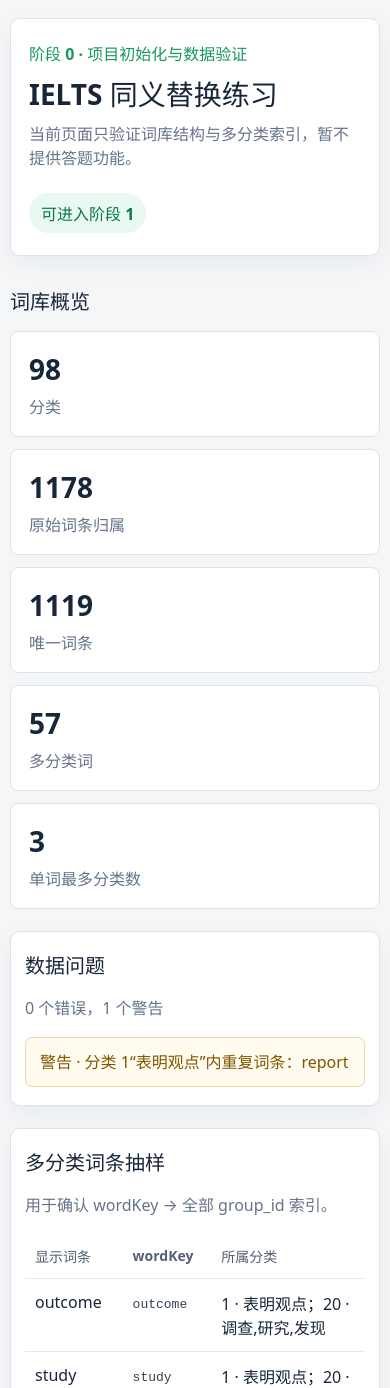
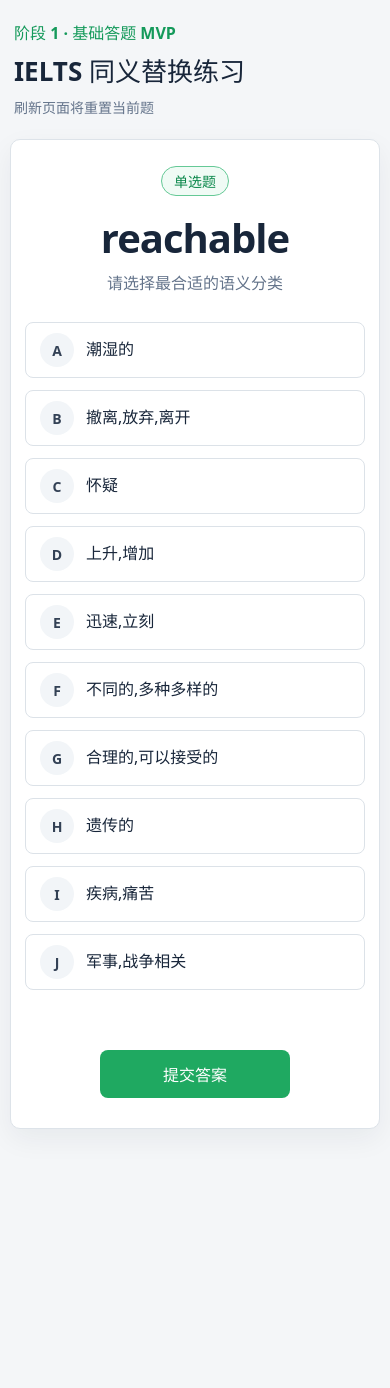
Before and after one commit to GnoriQnap/ielts-v2-html-css-javascript, a website with bundled scripts: page index.html in a window 390 px wide. Shown: the top 1388 px of the page. After the commit the page ends 1193 px from the top, so only its background shows below. Built offline with nearby package versions, Linux system fonts and the light colour scheme.

Commit message:
feat: add core single and multiple choice practice

```diff
--- a/css/base.css
+++ b/css/base.css
@@ -8,84 +8,150 @@
 
 * { box-sizing: border-box; }
 body { margin: 0; min-width: 0; }
-button, input { font: inherit; }
+button { font: inherit; }
 
-.diagnostic-shell {
-  width: min(1120px, calc(100% - 32px));
+.practice-shell {
+  width: min(1040px, calc(100% - 32px));
   margin: 0 auto;
-  padding: 48px 0 64px;
+  padding: 38px 0 64px;
 }
 
-.page-header, .panel {
-  border: 1px solid #dde3e9;
-  border-radius: 10px;
-  background: #fff;
-  box-shadow: 0 8px 24px rgb(24 38 58 / 5%);
-}
-
-.page-header {
+.site-header {
   display: flex;
   align-items: flex-start;
   justify-content: space-between;
   gap: 24px;
-  padding: 28px 30px;
+  margin-bottom: 22px;
+  padding: 0 4px;
 }
 
 h1, h2, p { margin-top: 0; }
-h1 { margin-bottom: 8px; font-size: clamp(28px, 4vw, 38px); }
-h2 { margin: 30px 0 16px; font-size: 20px; }
-.panel h2 { margin: 0; }
-.eyebrow { margin-bottom: 8px; color: #159a5b; font-weight: 700; }
-.subtitle, .section-heading p { margin-bottom: 0; color: #64748b; }
+h1 { margin-bottom: 0; font-size: clamp(26px, 4vw, 36px); }
+.eyebrow { margin-bottom: 7px; color: #159a5b; font-weight: 700; }
+.stage-note { color: #64748b; font-size: 14px; }
 
-.status-badge {
-  flex: 0 0 auto;
-  padding: 8px 12px;
+.practice-card {
+  padding: 34px clamp(20px, 5vw, 58px) 38px;
+  border: 1px solid #dde3e9;
+  border-radius: 10px;
+  background: #fff;
+  box-shadow: 0 10px 28px rgb(24 38 58 / 6%);
+}
+
+.question-meta { min-height: 32px; text-align: center; }
+.question-type {
+  display: inline-flex;
+  align-items: center;
+  min-height: 30px;
+  padding: 4px 12px;
+  border: 1px solid #65c996;
   border-radius: 999px;
-  background: #edf1f5;
-  color: #526175;
+  background: #f0fbf5;
+  color: #0a874a;
+  font-size: 14px;
   font-weight: 700;
 }
-.status-badge.success { background: #e9f8f0; color: #087a43; }
-.status-badge.error { background: #fff0ee; color: #c9362b; }
 
-.summary-grid {
+.word {
+  margin: 18px 0 10px;
+  text-align: center;
+  overflow-wrap: anywhere;
+  font-size: clamp(40px, 8vw, 68px);
+  line-height: 1.1;
+  letter-spacing: -0.025em;
+}
+.prompt { margin-bottom: 28px; text-align: center; color: #64748b; font-size: 18px; }
+
+.options-grid {
   display: grid;
-  grid-template-columns: repeat(5, minmax(0, 1fr));
+  grid-template-columns: repeat(2, minmax(0, 1fr));
   gap: 12px;
 }
-.metric {
+
+.option-button {
+  display: flex;
+  align-items: center;
+  width: 100%;
   min-width: 0;
-  padding: 18px;
-  border: 1px solid #dde3e9;
+  min-height: 60px;
+  padding: 10px 14px;
+  border: 1px solid #dce2e8;
   border-radius: 8px;
   background: #fff;
+  color: #18263a;
+  cursor: pointer;
+  text-align: left;
+  transition: border-color 140ms ease, background 140ms ease, box-shadow 140ms ease;
 }
-.metric strong { display: block; margin-bottom: 6px; font-size: 28px; }
-.metric span { color: #64748b; }
+.option-button:hover:not(:disabled) { border-color: #8cbfa5; }
+.option-button:focus-visible { outline: 3px solid rgb(31 169 97 / 20%); outline-offset: 2px; }
+.option-button.selected {
+  border-color: #1fa961;
+  background: #f0faf5;
+  box-shadow: inset 0 0 0 1px #1fa961;
+}
+.option-button.correct {
+  border-color: #17a65d;
+  background: #e8f8ef;
+  color: #087a43;
+  box-shadow: inset 0 0 0 1px #17a65d;
+}
+.option-button.incorrect {
+  border-color: #e45449;
+  background: #fff0ee;
+  color: #b72f26;
+  box-shadow: inset 0 0 0 1px #e45449;
+}
+.option-button:disabled { cursor: default; opacity: 1; }
 
-.panel { margin-top: 22px; padding: 24px; }
-.section-heading { display: flex; align-items: baseline; justify-content: space-between; gap: 16px; margin-bottom: 18px; }
-.issue-list { display: grid; gap: 10px; margin: 0; padding: 0; list-style: none; }
-.issue { padding: 12px 14px; border-radius: 7px; line-height: 1.5; overflow-wrap: anywhere; }
-.issue.error { border: 1px solid #f2c4be; background: #fff5f3; color: #a82b22; }
-.issue.warning { border: 1px solid #f0d7a7; background: #fffbef; color: #805600; }
-.empty-state { margin: 0; padding: 18px; border-radius: 7px; background: #edf9f2; color: #087a43; }
+.option-letter {
+  display: inline-grid;
+  flex: 0 0 34px;
+  width: 34px;
+  height: 34px;
+  margin-right: 12px;
+  place-items: center;
+  border-radius: 50%;
+  background: #f2f5f8;
+  color: #334155;
+  font-size: 14px;
+  font-weight: 700;
+}
+.selected .option-letter, .correct .option-letter { background: #1fa961; color: #fff; }
+.incorrect .option-letter { background: #e45449; color: #fff; }
+.option-text { min-width: 0; overflow-wrap: anywhere; line-height: 1.45; }
 
-.table-wrap { max-width: 100%; overflow-x: auto; }
-table { width: 100%; border-collapse: collapse; text-align: left; }
-th, td { padding: 12px 10px; border-bottom: 1px solid #e6eaee; vertical-align: top; }
-th { color: #526175; font-size: 14px; }
-code { overflow-wrap: anywhere; color: #334155; }
+.feedback {
+  min-height: 28px;
+  margin: 24px 0 8px;
+  text-align: center;
+  font-weight: 700;
+}
+.feedback.validation { color: #a56600; }
+.feedback.success { color: #0a874a; }
+.feedback.error { color: #c43a30; }
+.feedback.fatal { color: #c43a30; }
 
-@media (max-width: 820px) {
-  .summary-grid { grid-template-columns: repeat(2, minmax(0, 1fr)); }
+.actions { display: flex; justify-content: center; min-height: 48px; }
+.button {
+  min-width: 190px;
+  min-height: 48px;
+  padding: 10px 24px;
+  border: 1px solid transparent;
+  border-radius: 8px;
+  cursor: pointer;
+  font-weight: 700;
 }
+.button-primary { background: #1fa961; color: #fff; }
+.button-primary:hover:not(:disabled) { background: #168e50; }
+.button:focus-visible { outline: 3px solid rgb(31 169 97 / 25%); outline-offset: 2px; }
+.button:disabled { cursor: not-allowed; opacity: 0.55; }
 
-@media (max-width: 540px) {
-  .diagnostic-shell { width: min(100% - 20px, 1120px); padding-top: 18px; }
-  .page-header { flex-direction: column; padding: 22px 18px; }
-  .summary-grid { grid-template-columns: 1fr; }
-  .panel { padding: 18px 14px; }
-  .section-heading { align-items: flex-start; flex-direction: column; }
+@media (max-width: 700px) {
+  .practice-shell { width: min(100% - 20px, 1040px); padding-top: 20px; }
+  .site-header { flex-direction: column; gap: 8px; }
+  .practice-card { padding: 26px 14px 30px; }
+  .options-grid { grid-template-columns: 1fr; }
+  .option-button { min-height: 56px; }
+  .prompt { font-size: 16px; }
 }
--- a/index.html
+++ b/index.html
@@ -3,44 +3,39 @@
   <head>
     <meta charset="UTF-8">
     <meta name="viewport" content="width=device-width, initial-scale=1.0">
-    <meta name="description" content="IELTS 同义替换练习词库诊断">
-    <title>IELTS 同义替换练习 · 数据诊断</title>
+    <meta name="description" content="IELTS 英语词汇语义分类练习">
+    <title>IELTS 同义替换练习</title>
     <link rel="stylesheet" href="./css/base.css">
   </head>
   <body>
-    <main class="diagnostic-shell">
-      <header class="page-header">
+    <main class="practice-shell">
+      <header class="site-header">
         <div>
-          <p class="eyebrow">阶段 0 · 项目初始化与数据验证</p>
+          <p class="eyebrow">阶段 1 · 基础答题 MVP</p>
           <h1>IELTS 同义替换练习</h1>
-          <p class="subtitle">当前页面只验证词库结构与多分类索引，暂不提供答题功能。</p>
         </div>
-        <span id="validation-badge" class="status-badge">正在检查</span>
+        <span class="stage-note">刷新页面将重置当前题</span>
       </header>
 
-      <section aria-labelledby="summary-title">
-        <h2 id="summary-title">词库概览</h2>
-        <div id="summary-grid" class="summary-grid" aria-live="polite"></div>
-      </section>
+      <section id="practice-card" class="practice-card" aria-labelledby="word-heading">
+        <div class="question-meta">
+          <span id="question-type" class="question-type">准备题目</span>
+        </div>
+        <h2 id="word-heading" class="word">正在加载…</h2>
+        <p id="question-prompt" class="prompt"></p>
 
-      <section class="panel" aria-labelledby="issues-title">
-        <div class="section-heading">
-          <h2 id="issues-title">数据问题</h2>
-          <p id="issue-count"></p>
-        </div>
-        <div id="issues"></div>
-      </section>
+        <div
+          id="options"
+          class="options-grid"
+          role="group"
+          aria-label="中文语义分类选项"
+        ></div>
 
-      <section class="panel" aria-labelledby="multi-title">
-        <div class="section-heading">
-          <h2 id="multi-title">多分类词条抽样</h2>
-          <p>用于确认 wordKey → 全部 group_id 索引。</p>
-        </div>
-        <div class="table-wrap">
-          <table>
-            <thead><tr><th>显示词条</th><th>wordKey</th><th>所属分类</th></tr></thead>
-            <tbody id="multi-word-rows"></tbody>
-          </table>
+        <p id="feedback" class="feedback" role="status" aria-live="polite"></p>
+
+        <div class="actions">
+          <button id="submit-answer" class="button button-primary" type="button">提交答案</button>
+          <button id="next-question" class="button button-primary" type="button" hidden>下一题</button>
         </div>
       </section>
     </main>
--- a/js/app.js
+++ b/js/app.js
@@ -1,85 +1,139 @@
 import { vocabularyData } from "./data/vocabulary.js";
 import { validateVocabularyData } from "./core/vocabulary-validator.js";
+import { createQuestion, isAnswerCorrect } from "./core/question-engine.js";
 
 const report = validateVocabularyData(vocabularyData);
+const elements = {
+  card: document.querySelector("#practice-card"),
+  type: document.querySelector("#question-type"),
+  word: document.querySelector("#word-heading"),
+  prompt: document.querySelector("#question-prompt"),
+  options: document.querySelector("#options"),
+  feedback: document.querySelector("#feedback"),
+  submit: document.querySelector("#submit-answer"),
+  next: document.querySelector("#next-question")
+};
 
-renderStatus(report);
-renderSummary(report.summary);
-renderIssues(report);
-renderMultiCategorySample(report);
+let currentQuestion = null;
+let selectedGroupIds = new Set();
+let isGraded = false;
 
-function renderStatus(currentReport) {
-  const badge = document.querySelector("#validation-badge");
-  badge.textContent = currentReport.isValid ? "可进入阶段 1" : "存在阻断错误";
-  badge.classList.add(currentReport.isValid ? "success" : "error");
+elements.submit.addEventListener("click", submitAnswer);
+elements.next.addEventListener("click", showNextQuestion);
+
+if (report.isValid) {
+  showNextQuestion();
+} else {
+  showFatalError(report.errors.map((item) => item.message).join(" "));
 }
 
-function renderSummary(summary) {
-  const metrics = [
-    ["分类", summary.groupCount],
-    ["原始词条归属", summary.rawWordCount],
-    ["唯一词条", summary.uniqueWordCount],
-    ["多分类词", summary.multiCategoryWordCount],
-    ["单词最多分类数", summary.maxCategoriesPerWord]
-  ];
+function showNextQuestion() {
+  const previousWordKey = currentQuestion?.wordKey ?? null;
+  currentQuestion = createQuestion(report.index, { excludeWordKey: previousWordKey });
+  selectedGroupIds = new Set();
+  isGraded = false;
 
-  const grid = document.querySelector("#summary-grid");
-  for (const [label, value] of metrics) {
-    const card = document.createElement("article");
-    card.className = "metric";
-    const number = document.createElement("strong");
-    const caption = document.createElement("span");
-    number.textContent = String(value);
-    caption.textContent = label;
-    card.append(number, caption);
-    grid.append(card);
+  elements.type.textContent = currentQuestion.type === "single" ? "单选题" : "多选题";
+  elements.word.textContent = currentQuestion.displayText;
+  elements.prompt.textContent = currentQuestion.type === "single"
+    ? "请选择最合适的语义分类"
+    : "该词属于多个语义分类，请选择全部正确答案";
+  elements.feedback.textContent = "";
+  elements.feedback.className = "feedback";
+  elements.submit.hidden = false;
+  elements.submit.disabled = false;
+  elements.next.hidden = true;
+  renderOptions();
+}
+
+function renderOptions() {
+  elements.options.replaceChildren();
+
+  currentQuestion.options.forEach((option, index) => {
+    const button = document.createElement("button");
+    const letter = document.createElement("span");
+    const label = document.createElement("span");
+    button.type = "button";
+    button.className = "option-button";
+    button.dataset.groupId = String(option.groupId);
+    button.setAttribute("aria-pressed", "false");
+    letter.className = "option-letter";
+    letter.textContent = String.fromCharCode(65 + index);
+    label.className = "option-text";
+    label.textContent = option.category;
+    button.append(letter, label);
+    button.addEventListener("click", () => toggleOption(option.groupId));
+    elements.options.append(button);
+  });
+}
+
+function toggleOption(groupId) {
+  if (isGraded) {
+    return;
+  }
+
+  if (currentQuestion.type === "single") {
+    selectedGroupIds = new Set([groupId]);
+  } else if (selectedGroupIds.has(groupId)) {
+    selectedGroupIds.delete(groupId);
+  } else {
+    selectedGroupIds.add(groupId);
+  }
+
+  elements.feedback.textContent = "";
+  elements.feedback.className = "feedback";
+  updateSelectionStyles();
+}
+
+function updateSelectionStyles() {
+  for (const button of elements.options.querySelectorAll(".option-button")) {
+    const groupId = Number(button.dataset.groupId);
+    const selected = selectedGroupIds.has(groupId);
+    button.classList.toggle("selected", selected);
+    button.setAttribute("aria-pressed", String(selected));
   }
 }
 
-function renderIssues(currentReport) {
-  const issueCount = document.querySelector("#issue-count");
-  issueCount.textContent = `${currentReport.errors.length} 个错误，${currentReport.warnings.length} 个警告`;
-  const container = document.querySelector("#issues");
-  const issues = [
-    ...currentReport.errors.map((item) => ({ ...item, severity: "error" })),
-    ...currentReport.warnings.map((item) => ({ ...item, severity: "warning" }))
-  ];
-
-  if (issues.length === 0) {
-    const empty = document.createElement("p");
-    empty.className = "empty-state";
-    empty.textContent = "未发现数据问题。";
-    container.append(empty);
+function submitAnswer() {
+  if (isGraded) {
+    return;
+  }
+  if (selectedGroupIds.size === 0) {
+    elements.feedback.textContent = "请先选择一个答案。";
+    elements.feedback.className = "feedback validation";
     return;
   }
 
-  const list = document.createElement("ul");
-  list.className = "issue-list";
-  for (const item of issues) {
-    const row = document.createElement("li");
-    row.className = `issue ${item.severity}`;
-    row.textContent = `${item.severity === "error" ? "错误" : "警告"} · ${item.message}`;
-    list.append(row);
+  isGraded = true;
+  const correct = isAnswerCorrect(selectedGroupIds, currentQuestion.correctGroupIds);
+  const correctGroupIds = new Set(currentQuestion.correctGroupIds);
+
+  for (const button of elements.options.querySelectorAll(".option-button")) {
+    const groupId = Number(button.dataset.groupId);
+    button.disabled = true;
+    button.classList.remove("selected");
+    if (correctGroupIds.has(groupId)) {
+      button.classList.add("correct");
+    } else if (selectedGroupIds.has(groupId)) {
+      button.classList.add("incorrect");
+    }
   }
-  container.append(list);
+
+  elements.feedback.textContent = correct
+    ? "回答正确！"
+    : "回答错误。绿色为正确答案，红色为选错的答案。";
+  elements.feedback.className = `feedback ${correct ? "success" : "error"}`;
+  elements.submit.disabled = true;
+  elements.submit.hidden = true;
+  elements.next.hidden = false;
+  elements.next.focus();
 }
 
-function renderMultiCategorySample(currentReport) {
-  const rows = document.querySelector("#multi-word-rows");
-  for (const item of currentReport.details.multiCategoryWords.slice(0, 12)) {
-    const row = document.createElement("tr");
-    const displayCell = document.createElement("td");
-    const keyCell = document.createElement("td");
-    const groupsCell = document.createElement("td");
-    const code = document.createElement("code");
-    displayCell.textContent = item.displayText;
-    code.textContent = item.wordKey;
-    keyCell.append(code);
-    groupsCell.textContent = item.groupIds.map((groupId) => {
-      const group = currentReport.index.groupById.get(groupId);
-      return `${groupId} · ${group?.category ?? "未知分类"}`;
-    }).join("；");
-    row.append(displayCell, keyCell, groupsCell);
-    rows.append(row);
-  }
+function showFatalError(message) {
+  elements.type.textContent = "数据错误";
+  elements.word.textContent = "无法开始练习";
+  elements.prompt.textContent = "请先修复阶段 0 检测到的阻断问题。";
+  elements.feedback.textContent = message;
+  elements.feedback.className = "feedback fatal";
+  elements.submit.disabled = true;
 }
--- /dev/null
+++ b/js/core/question-engine.js
@@ -0,0 +1,136 @@
+const DEFAULT_OPTION_COUNT = 10;
+
+export function getEligibleWordKeys(index, optionCount = DEFAULT_OPTION_COUNT) {
+  assertUsableIndex(index, optionCount);
+
+  return index.allWordKeys.filter((wordKey) => {
+    const correctGroupCount = index.groupIdsByWordKey.get(wordKey)?.size ?? 0;
+    return correctGroupCount > 0 && correctGroupCount <= optionCount;
+  });
+}
+
+export function selectRandomWordKey(index, options = {}) {
+  const {
+    optionCount = DEFAULT_OPTION_COUNT,
+    random = Math.random,
+    excludeWordKey = null
+  } = options;
+  const eligibleWordKeys = getEligibleWordKeys(index, optionCount);
+
+  if (eligibleWordKeys.length === 0) {
+    throw new Error("没有可生成合法题目的词条。");
+  }
+
+  const candidates = eligibleWordKeys.length > 1 && excludeWordKey
+    ? eligibleWordKeys.filter((wordKey) => wordKey !== excludeWordKey)
+    : eligibleWordKeys;
+
+  return candidates[randomIndex(candidates.length, random)];
+}
+
+export function createQuestion(index, options = {}) {
+  const {
+    wordKey = null,
+    optionCount = DEFAULT_OPTION_COUNT,
+    random = Math.random,
+    excludeWordKey = null
+  } = options;
+
+  assertUsableIndex(index, optionCount);
+
+  const selectedWordKey = wordKey ?? selectRandomWordKey(index, {
+    optionCount,
+    random,
+    excludeWordKey
+  });
+  const correctGroupSet = index.groupIdsByWordKey.get(selectedWordKey);
+
+  if (!correctGroupSet || correctGroupSet.size === 0) {
+    throw new Error(`词条“${selectedWordKey}”没有有效分类。`);
+  }
+  if (correctGroupSet.size > optionCount) {
+    throw new Error(`词条“${selectedWordKey}”的正确分类超过 ${optionCount} 个。`);
+  }
+
+  const correctGroupIds = [...correctGroupSet];
+  const distractorGroupIds = [...index.groupById.keys()].filter(
+    (groupId) => !correctGroupSet.has(groupId)
+  );
+  const distractorsNeeded = optionCount - correctGroupIds.length;
+
+  if (distractorGroupIds.length < distractorsNeeded) {
+    throw new Error(`有效分类不足，无法为词条“${selectedWordKey}”生成 ${optionCount} 个不同选项。`);
+  }
+
+  const chosenDistractors = shuffle(distractorGroupIds, random).slice(0, distractorsNeeded);
+  const optionGroupIds = shuffle([...correctGroupIds, ...chosenDistractors], random);
+
+  return {
+    wordKey: selectedWordKey,
+    displayText: index.displayByWordKey.get(selectedWordKey),
+    type: correctGroupIds.length === 1 ? "single" : "multiple",
+    correctGroupIds,
+    options: optionGroupIds.map((groupId) => ({
+      groupId,
+      category: index.groupById.get(groupId).category
+    }))
+  };
+}
+
+export function isAnswerCorrect(selectedGroupIds, correctGroupIds) {
+  const selected = toSet(selectedGroupIds);
+  const correct = toSet(correctGroupIds);
+
+  if (selected.size !== correct.size) {
+    return false;
+  }
+
+  for (const groupId of correct) {
+    if (!selected.has(groupId)) {
+      return false;
+    }
+  }
+
+  return true;
+}
+
+function assertUsableIndex(index, optionCount) {
+  if (!index?.allWordKeys || !index?.groupIdsByWordKey || !index?.groupById) {
+    throw new TypeError("必须提供有效的 vocabulary index。");
+  }
+  if (!Number.isInteger(optionCount) || optionCount < 1) {
+    throw new RangeError("optionCount 必须是正整数。");
+  }
+  if (index.groupById.size < optionCount) {
+    throw new Error(`有效分类不足 ${optionCount} 个。`);
+  }
+}
+
+function shuffle(values, random) {
+  const result = [...values];
+
+  for (let index = result.length - 1; index > 0; index -= 1) {
+    const swapIndex = randomIndex(index + 1, random);
+    [result[index], result[swapIndex]] = [result[swapIndex], result[index]];
+  }
+
+  return result;
+}
+
+function randomIndex(length, random) {
+  if (typeof random !== "function") {
+    throw new TypeError("random 必须是函数。");
+  }
+  const value = random();
+  if (!Number.isFinite(value) || value < 0 || value >= 1) {
+    throw new RangeError("random 必须返回大于等于 0 且小于 1 的数。");
+  }
+  return Math.floor(value * length);
+}
+
+function toSet(values) {
+  if (values instanceof Set || Array.isArray(values)) {
+    return new Set(values);
+  }
+  throw new TypeError("答案必须是数组或 Set。");
+}
```
Also changed, not shown: tests/question-engine.test.js (added, +93 -0 lines), README.md.
